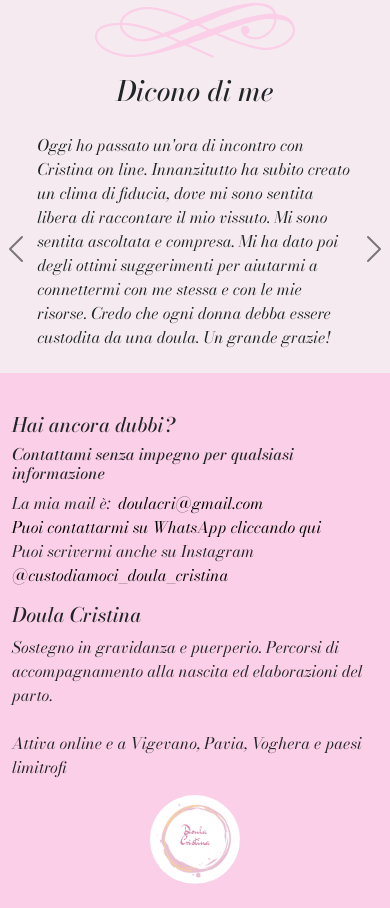
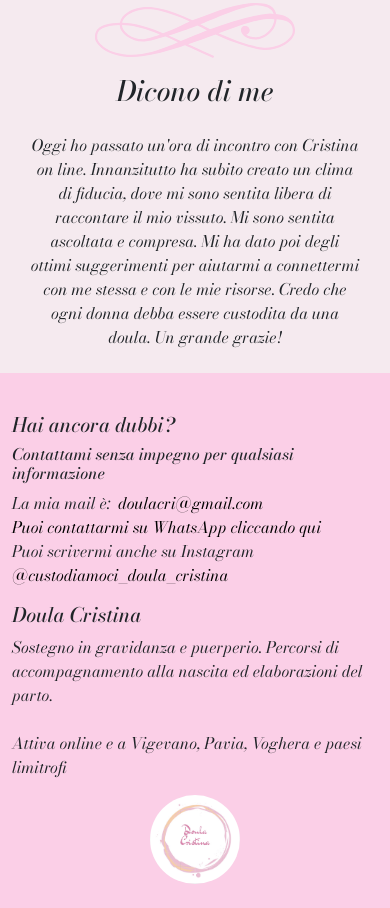
Before and after one commit to giulio30795/cris-website, a Vue app: page / in a window 390 px wide. Shown: the part 9260-10168 px from the top of the page. Built offline with nearby package versions, Linux system fonts and the light colour scheme.

Commit message:
check slider mobile

```diff
--- a/src/components/Recensioni.vue
+++ b/src/components/Recensioni.vue
@@ -1,18 +1,18 @@
 <template>
     <section id=feedback>
         <h2 class=" fs-1 mb-3 pt-1 text-center">Dicono di me</h2>
-        <div class="container px-0">
+        <div class="container px-0 px-md-1">
             <div class="row justify-content-center d-flex py-2">
                 <div class="col-12 col-md-10 ">
-                    <div id="carouselExampleFade" class="recensioni carousel slide carousel-fade" data-bs-ride="carousel">
+                    <div id="carouselExampleFade" class="recensioni carousel slide" data-bs-ride="carousel">
                         <div class="carousel-inner">
                             <div data-bs-interval="12000" class="carousel-item active">
-                                <p class="px-2">
+                                <p class="text-center px-lg-1 ">
                                     Oggi ho passato un'ora di incontro con Cristina on line. Innanzitutto ha subito creato un clima di fiducia, dove mi sono sentita libera di raccontare il mio vissuto. Mi sono sentita ascoltata e compresa. Mi ha dato poi degli ottimi suggerimenti per aiutarmi a connettermi con me stessa e con le mie risorse. Credo che ogni donna debba essere custodita da una doula. Un grande grazie!
                                 </p>
                             </div>
-                            <div data-bs-interval="15000" class="carousel-item text-center">
-                                <p class="px-2">
+                            <div data-bs-interval="12000" class="carousel-item text-center">
+                                <p class="px-lg-1 ">
                                     Ho conosciuto Cristina per caso, in un gruppo di mamme.
                                     Non sono solita chiedere aiuto, ma la gravidanza e l'arrivo di un bambino cambiano davvero la vita e ti pongono davanti a mille dubbi su qualsiasi cosa e per una neomamma cavarsela da sola non è sempre la scelta migliore.
                                     Mi sono affidata a lei e ne sono stata davvero contenta, mi ha dato diversi chiarimenti e spunti interessanti, in modo gentile e disponibile, ascoltandomi con pazienza, senza giudicarmi.
@@ -20,7 +20,7 @@
                                 </p>
                             </div>
                             <div data-bs-interval="12000" class="carousel-item text-center">
-                                <p class="px-2">
+                                <p class="px-lg-1 ">
                                     Ho avuto l’occasione di confrontarmi più volte con Cristina e la prima parola che mi viene di getto è DOLCEZZA.
                                     Ho avuto l’impressione di parlare con una persona che conoscessi da tempo, un’amica insomma!
                                     Si perché sa usare le parole giuste al momento giusto..senza essere invasiva e ha una grande capacità di ascolto.
@@ -28,16 +28,16 @@
                                 </p >
                             </div>
                             <div data-bs-interval="12000" class="carousel-item text-center">
-                                <p class="px-2">
+                                <p class="px-lg-1 ">
                                     L'essere mamma è gratificante ma a volte la stanchezza prevale, oggi dopo una notte infernale ho sentito il bisogno di parlare con doula Cristina per capire se smettere o no di allattare, devo dire che ho trovato oltre ad una professionista super preparata anche una mamma con un cuore super gigante con cui parlare. Grazie mille per questa consulenza!"
                                 </p>
                             </div>
                         </div>
-                        <button class="carousel-control-prev" type="button" data-bs-target="#carouselExampleFade" data-bs-slide="prev">
+                        <button class="carousel-control-prev d-none d-lg-flex" type="button" data-bs-target="#carouselExampleFade" data-bs-slide="prev">
                             <span class="carousel-control-prev-icon" aria-hidden="true"></span>
                             <span class="visually-hidden">Previous</span>
                         </button>
-                        <button class="carousel-control-next" type="button" data-bs-target="#carouselExampleFade" data-bs-slide="next">
+                        <button class="carousel-control-next d-none d-lg-flex" type="button" data-bs-target="#carouselExampleFade" data-bs-slide="next">
                             <span class="carousel-control-next-icon text-end" aria-hidden="true"></span>
                             <span class="visually-hidden">Next</span>
                         </button>
```
